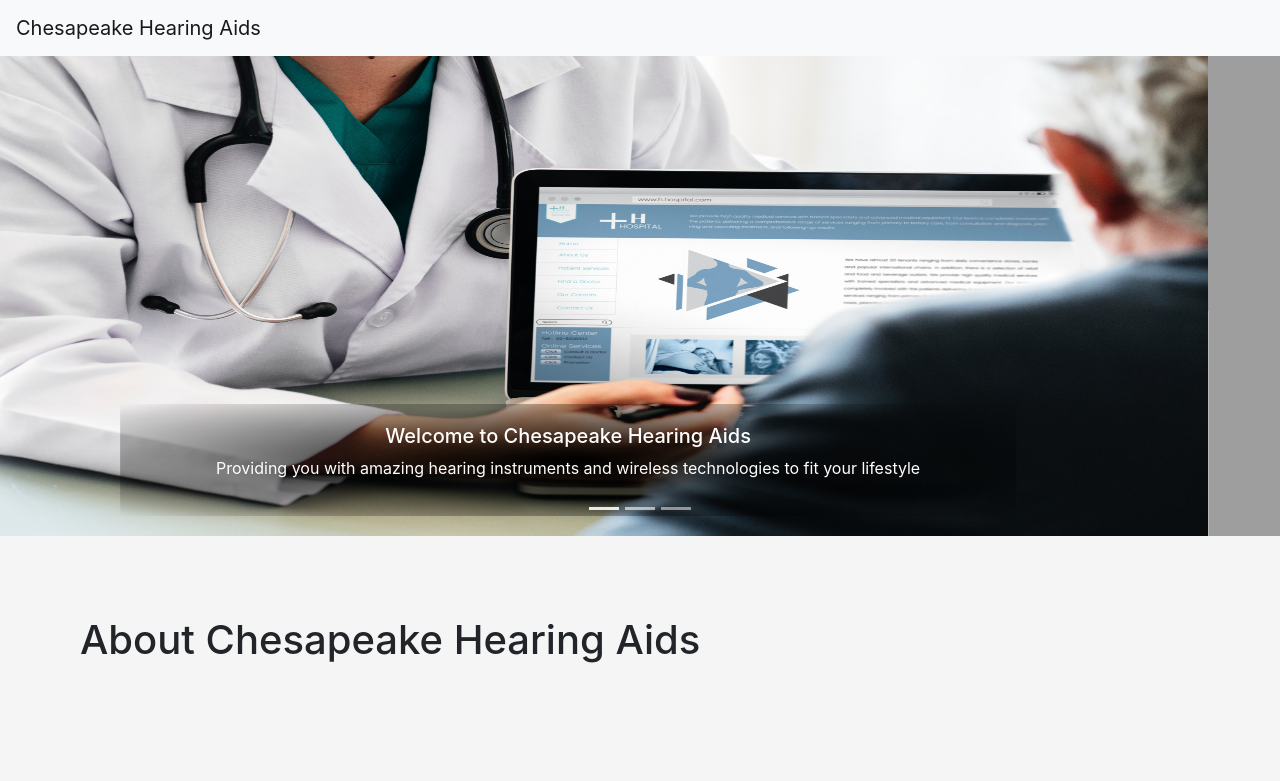
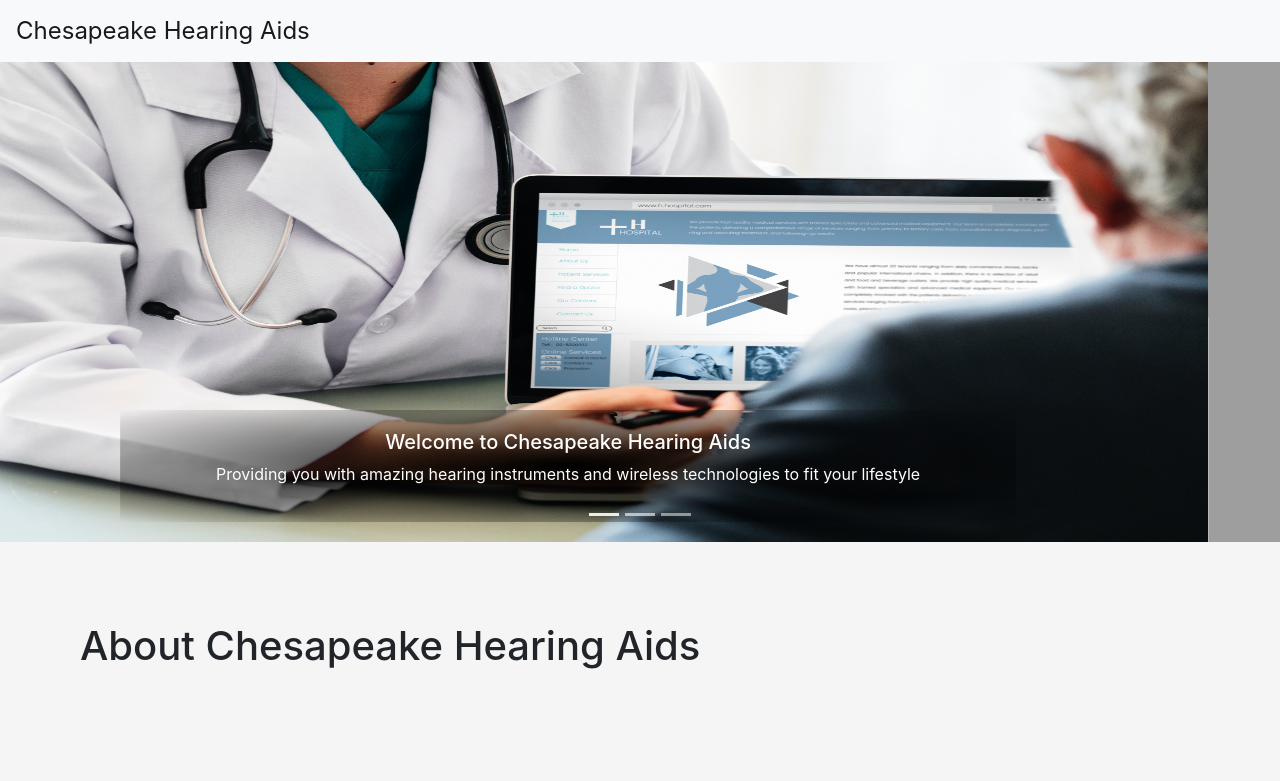
Before and after one commit to CooperHiggins/chesapeakehearingaids, a plain HTML site: page index.html in a window 1280 px wide. Shown: the top 781 px of the page. Drawn offline with nearby package versions, Linux system fonts and the light colour scheme; grey boxes are pictures that could not be loaded.

Commit message:
updated navbar-brand font and color

```diff
--- a/index.html
+++ b/index.html
@@ -41,7 +41,7 @@
 
 <nav class="navbar navbar-expand-lg navbar-light bg-light">
 
-      <a class="navbar-brand black-text" href="index.html">Chesapeake Hearing Aids</a>
+      <a class="navbar-brand" href="index.html">Chesapeake Hearing Aids</a>
 
       <button class="navbar-toggler" type="button" data-toggle="collapse" data-target="#navbarSupportedContent" aria-controls="navbarSupportedContent" aria-expanded="false" aria-label="Toggle navigation">
 
--- a/styles/main.css
+++ b/styles/main.css
@@ -20,6 +20,10 @@ a.navbar-brand.white-text {
 }
 a.btn.btn-default.nav-link.white-text {
   color: white;
+}
+a.navbar-brand {
+    font-size: 1.5em;
+    color: black;
 }
 
 /*Carousel CSS*/
```
